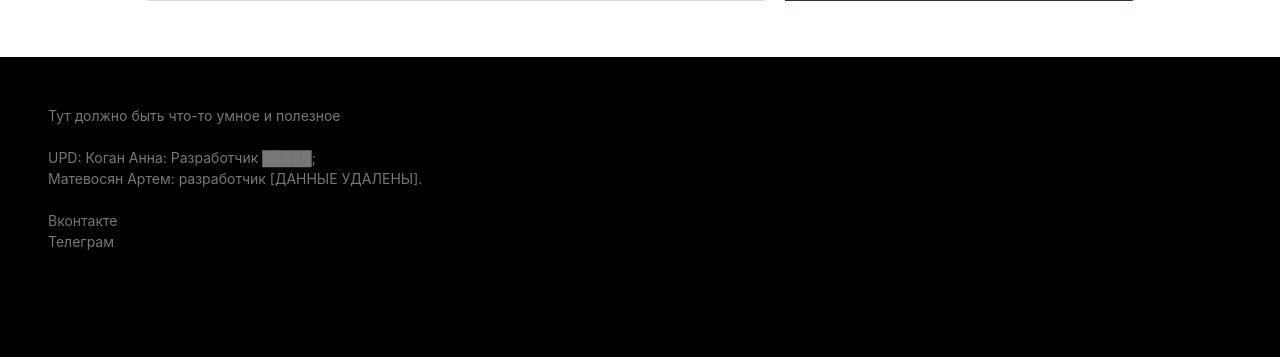
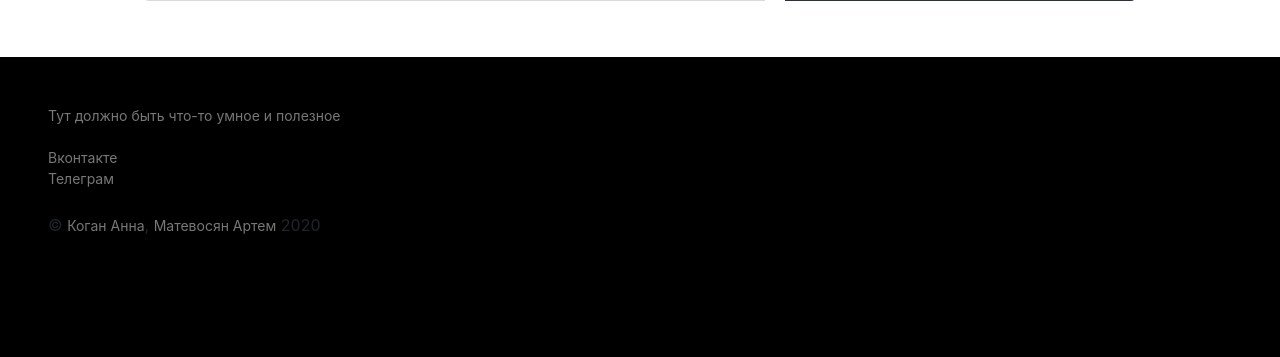
Before and after one commit to annodomini7/flask, a Flask app: page / in a window 1280 px wide. Shown: the part 520-877 px from the top of the page. Run offline with Flask 2, Linux system fonts and the light colour scheme; some libraries are stand-ins or nearby versions.

Commit message:
Update base.html

```diff
--- a/templates/base.html
+++ b/templates/base.html
@@ -37,8 +37,6 @@
 <footer class="footer">
     <div class="container-fluid p-3 p-md-5">
         <p class="footer-author">Тут должно быть что-то умное и полезное</p>
-        <p class="footer-author"><br>UPD: Коган Анна: Разработчик █████;<br>
-            Матевосян Артем: разработчик [ДАННЫЕ УДАЛЕНЫ].</p>
         <p class="footer-author"><br>
             <a href="https://vk.com/pharmabot" target="_blank"
                class="footer-author">Вконтакте</a>
@@ -46,6 +44,10 @@
         <p class="footer-author">
             <a href="https://tele.gs/project_pharm_bot" target="_blank" class="footer-author">Телеграм</a>
         </p>
+        <p><br>©
+        <a href="https://vk.com/anyua2004" target="_blank" class="footer-author">Коган
+        Анна</a>,
+        <a href="https://vk.com/artmgreen" target="_blank" class="footer-author">Матевосян Артем</a> 2020</p>
     </div>
 </footer>
 <script src="/static/js/script.js"></script>
```
